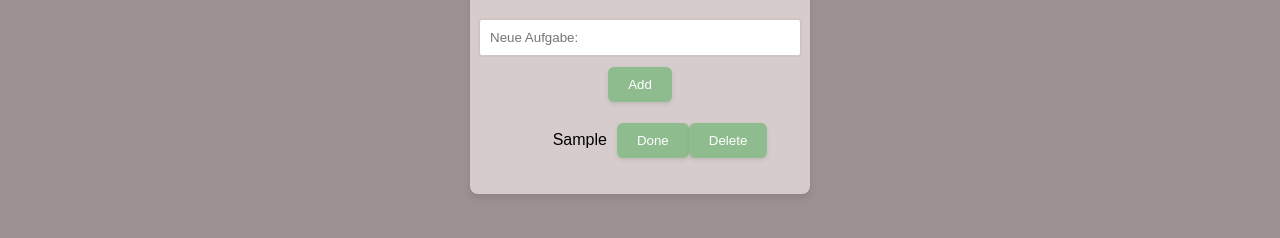
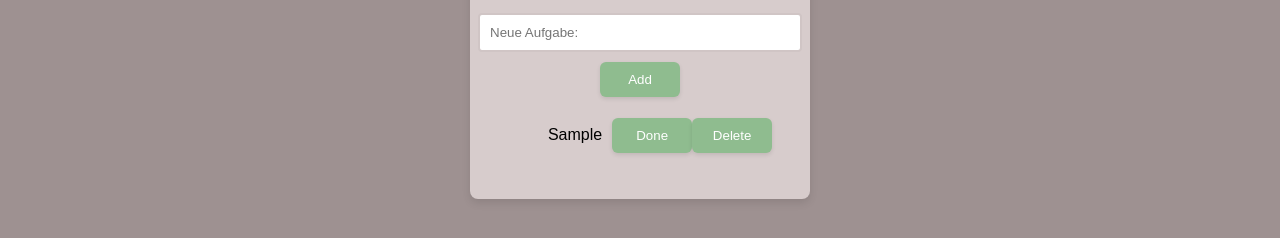
Before and after one commit to liviojaeckle/code_kitchen, a plain HTML site: page src/todolist/index.html in a window 1280 px wide. Both pictures are taken after typing "Sample" into the empty fields and a click on the button "Add". Shown: the part 344-582 px from the top of the page. Drawn offline with Linux system fonts and the light colour scheme.

Commit message:
fix buttons / buttons are now in a row

```diff
--- a/src/todolist/js/script.js
+++ b/src/todolist/js/script.js
@@ -9,6 +9,7 @@
     const newTask = input.value.trim();
     if (newTask) {
         const listItem = document.createElement('li');
+        listItem.className = 'todo-item';
         const taskText = document.createElement('span');
         taskText.textContent = newTask;
 
--- a/src/todolist/styles.css
+++ b/src/todolist/styles.css
@@ -44,6 +44,7 @@
     border-radius: 6px;
     box-shadow: 0 2px 4px rgba(0,0,0,0.1);
     transition: background-color 0.3s;
+    min-width: 80px
 }
 
 button:hover {
@@ -140,3 +141,15 @@
 .mouth.green {
     background-color: darkgreen;
 }
+
+.todo-item {
+    display: flex;
+    justify-content: space-between;
+    align-items: center;
+    margin-bottom: 10px;
+}
+
+.todo-item span {
+    flex-grow: 1;
+    margin-right: 10px;
+}
```
